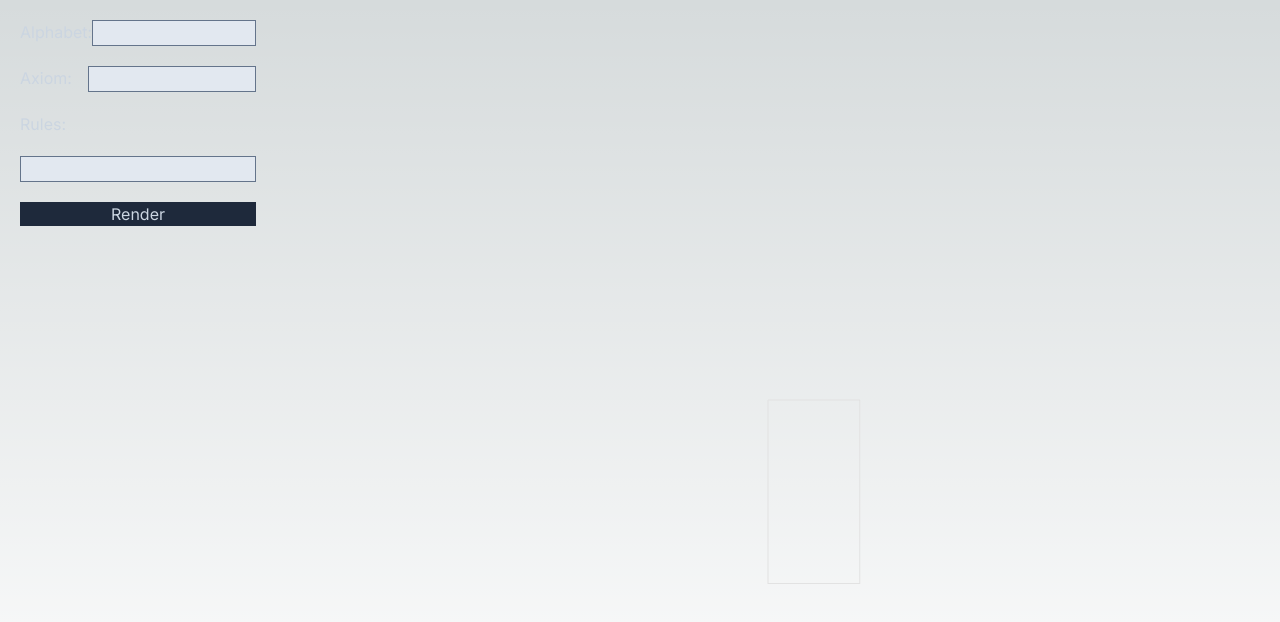
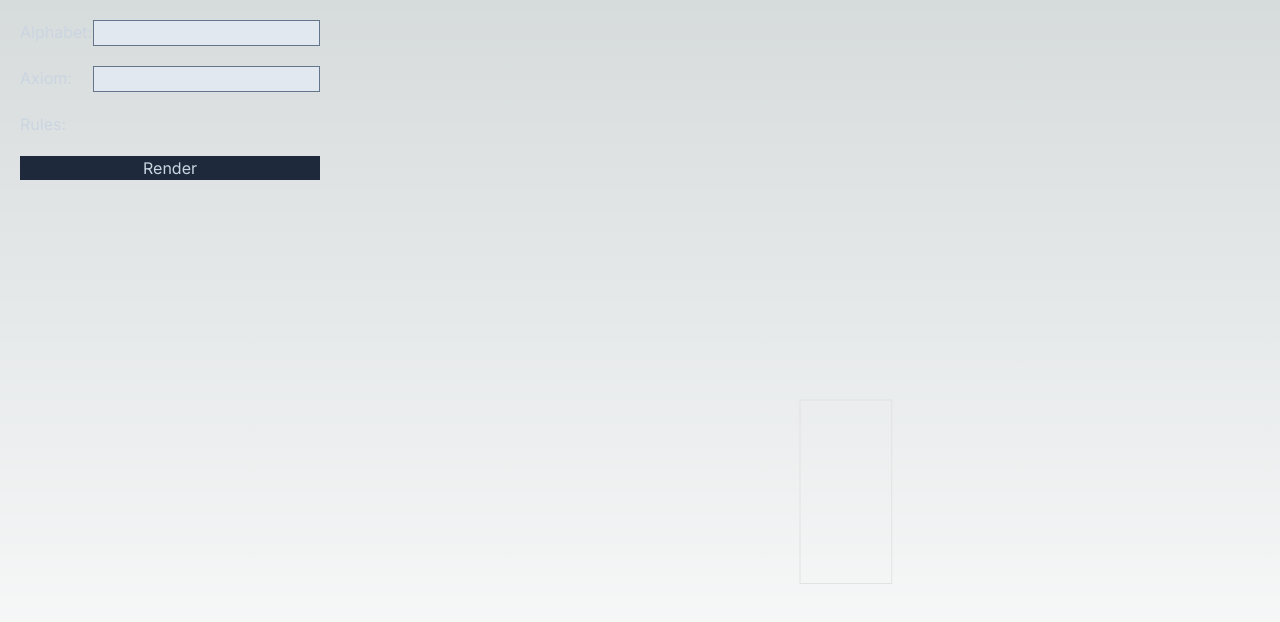
Before and after one commit to cjwurst/l-ink, a Next.js app in the folder l-ink/: page /sandbox in a window 1280 px wide. Shown: the top 622 px of the page. Built offline with nearby package versions, Linux system fonts and the light colour scheme.

Commit message:
add draw instructions to rule ui

```diff
--- a/l-ink/src/app/lib/drawInstruction.ts
+++ b/l-ink/src/app/lib/drawInstruction.ts
@@ -1,7 +1,7 @@
 enum DrawInstruction {
-    FORWARD,
-    TURN_LEFT,
-    TURN_RIGHT,
+    FORWARD = "Forward",
+    TURN_LEFT = "Turn Left",
+    TURN_RIGHT = "Turn Right",
 }
 
 export default DrawInstruction;
--- a/l-ink/src/app/sandbox/layout.tsx
+++ b/l-ink/src/app/sandbox/layout.tsx
@@ -3,7 +3,7 @@ import SideConfig from "@/app/ui/sideconfig";
 export default function Layout({ children }: { children: React.ReactNode }) {
     return (
       <div className="flex h-screen flex-col md:flex-row md:overflow-hidden">
-        <div className="w-full flex-none md:w-64">
+        <div className="w-full flex-none md:w-1/4">
           <SideConfig />
         </div>
         <div className="flex-grow p-6 md:overflow-y-auto md:p-12">{children}</div>
--- /dev/null
+++ b/l-ink/src/app/ui/rule.tsx
@@ -0,0 +1,36 @@
+'use client';
+
+import DrawInstruction from '@/app/lib/drawInstruction'
+
+type RuleProps = {
+    preimage: string
+    defaultImage: string
+    defaultDrawRule: DrawInstruction
+    handleChangeImage: (image: string) => void
+    handleChangeDrawRule: (drawRule: DrawInstruction) => void
+}
+
+export default function Rule({preimage, defaultImage, defaultDrawRule, handleChangeImage, handleChangeDrawRule}: RuleProps) {
+    return (
+        <div className="flex flex-row mt-4">
+            <div className="w-8">
+                {preimage} ↦
+            </div>
+            <input
+                className = "flex-grow mr-4 border border-slate-500 bg-slate-200 text-black"
+                onChange={(e) => handleChangeImage(e.target.value)}
+                defaultValue={defaultImage}
+            />
+            <select
+                className = "text-black"
+                onChange={(e)=> handleChangeDrawRule(DrawInstruction[e.target.value as keyof typeof DrawInstruction])}
+                defaultValue={defaultDrawRule}
+            >
+                {Object.keys(DrawInstruction).map((k) => {
+                    const instruction = DrawInstruction[k as keyof typeof DrawInstruction];
+                    return <option key={k} value={instruction}>{instruction}</option>;
+                })}
+            </select>
+        </div>
+    );
+}
--- a/l-ink/src/app/ui/ruleset.tsx
+++ b/l-ink/src/app/ui/ruleset.tsx
@@ -1,6 +1,8 @@
 'use client';
 
 import { useSearchParams, usePathname, useRouter } from 'next/navigation';
+import Rule from '@/app/ui/rule';
+import DrawInstruction from '../lib/drawInstruction';
 
 export default function Ruleset() {
     const searchParams = useSearchParams();
@@ -28,29 +30,40 @@ export default function Ruleset() {
         return getRuleString().split("|");
     }
 
-    function handleRuleChange(term: string, i: number) {
+    function getAlphabetArray(): string[] {
+        return Array.from(searchParams.get("alphabet")?.toString() || "")
+    }
+
+    function handleChangeImage(preimage: string, image: string) {
         let rules = getRuleArray();
-        if (term) {
-            rules[i] = term;
+        const i = rules.findIndex((rule) => rule.startsWith(preimage))
+        if (image) {
+            rules[i] = image;
         } else {
             rules.splice(i, 1);
         }
         setRules(rules.join("|"));
     }
 
+    function handleChangeDrawRule(preimage: string, drawRule: DrawInstruction) {
+
+    }
+
     return (
-        <div className="relative flex flex-col pt-5 flex-grow">
-            <div className="w-24"> Rules: </div>
-            {getRuleArray().map((rule, i) => {
-                return (
-                    <input
-                        key={`rule${i}`}
-                        className="peer mt-5 block outline-2 w-full border border-slate-500 bg-slate-200 text-black"
-                        onChange={ (e) => { handleRuleChange(e.target.value, i); }}
-                        defaultValue = { rule }
+        <div className="flex flex-col pt-5">
+            <div> Rules: </div>
+            {getAlphabetArray().map((p) => {
+                return(
+                    <Rule
+                        key={p}
+                        preimage={p}
+                        defaultImage={""}
+                        defaultDrawRule={DrawInstruction.FORWARD}
+                        handleChangeImage={(image: string) => handleChangeImage(p, image)}
+                        handleChangeDrawRule={(drawRule: DrawInstruction) => handleChangeDrawRule(p, drawRule)}
                     />
-                )}
-            )}
+                );
+            })}
         </div>
     );
 }
```
